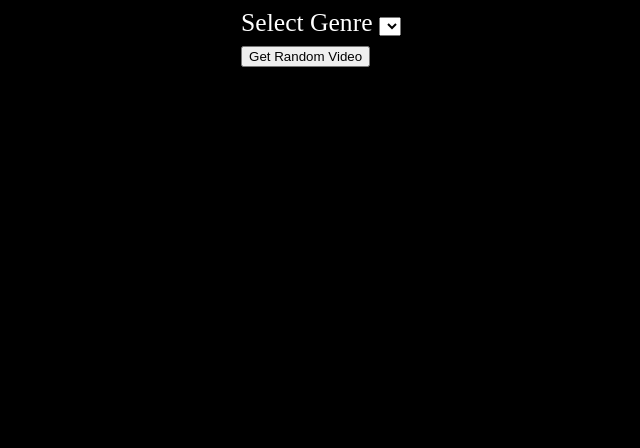
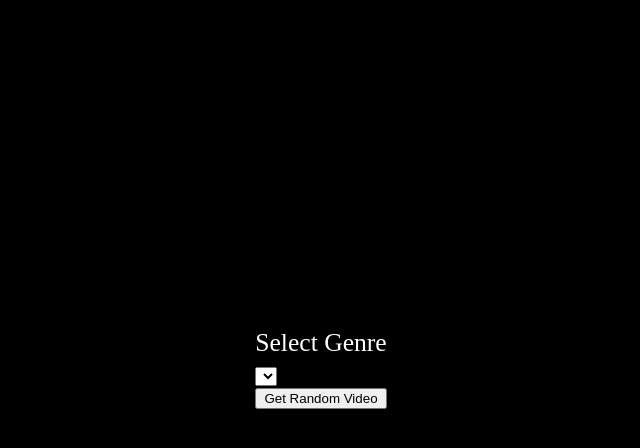
Before and after one commit to tobseyltd/intermediate-practice-youtube-api-modules, a website with bundled scripts: page index.html in a window 1280 px wide. Shown: the whole page, without its empty margins (319-959 px from the left). Built offline with nearby package versions, Linux system fonts and the light colour scheme; no server answers.

Commit message:
#8 app v1.4

```diff
--- a/css/style.css
+++ b/css/style.css
@@ -1,8 +1,19 @@
 body {
     display: flex;
+    height: 90vh;
     flex-direction: column;
+    justify-content: center;
     align-items: center;
     color: white;
     background-color: black;
     font-size: clamp(2vw, 16px, 1vw);
 }
+
+.video-generator {
+    display: flex;
+    flex-direction: column;
+}
+
+form label {
+    display: block;
+}
--- a/index.html
+++ b/index.html
@@ -12,7 +12,7 @@
     </head>
 
     <body>
-        <section>
+        <section class="video-generator">
             <form>
                 <label>Select Genre</label>
                 <select id="genres" name="genres"></select>
--- a/js/modules/youtube.js
+++ b/js/modules/youtube.js
@@ -35,5 +35,5 @@ export const get_vidz_By_cat = async (APIKEY, CATEGORY) => {
 export const get_selected_Cat = (domElement) => {
 
     const category = domElement.value;
-    return parseInt(category);
+    return category;
 };
```
